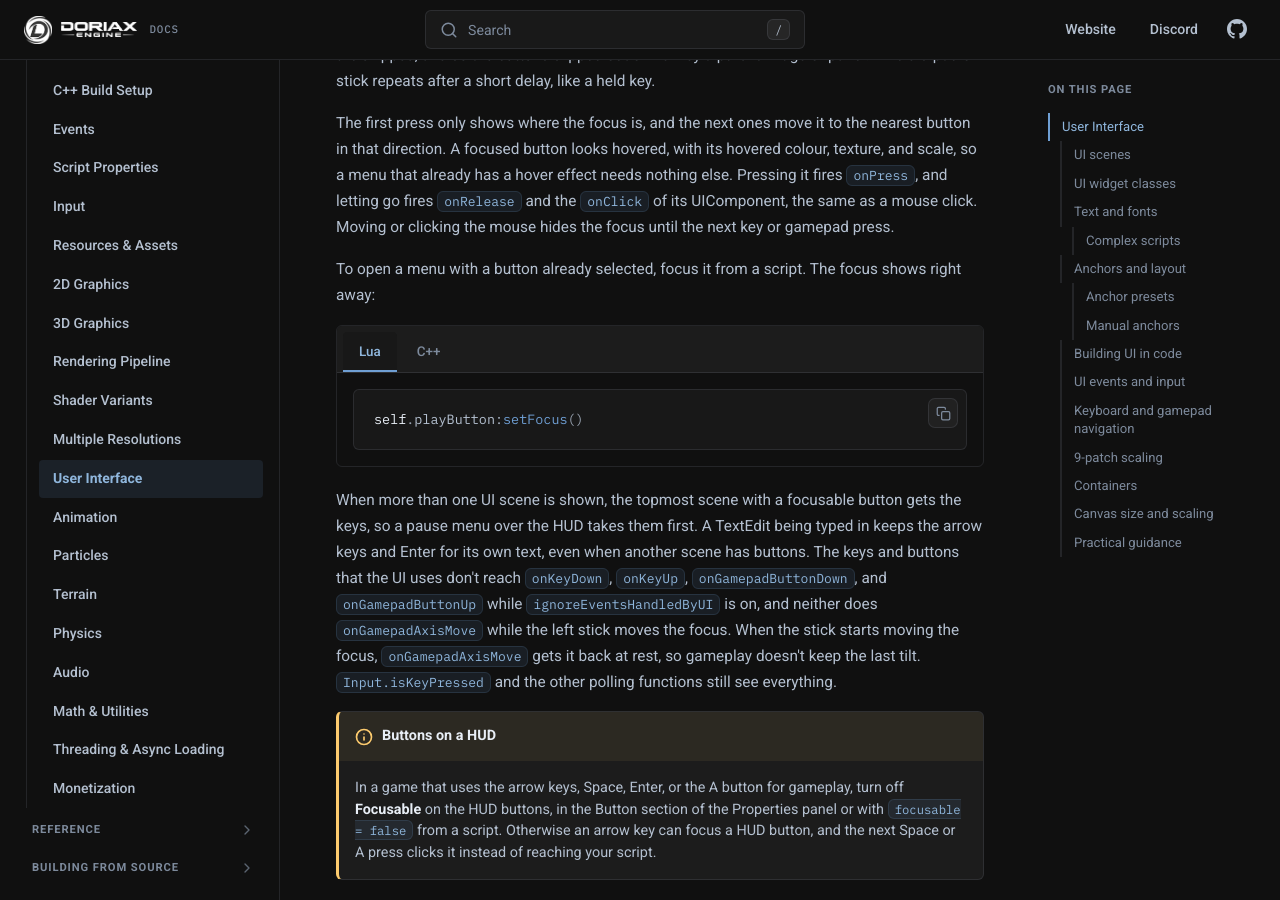
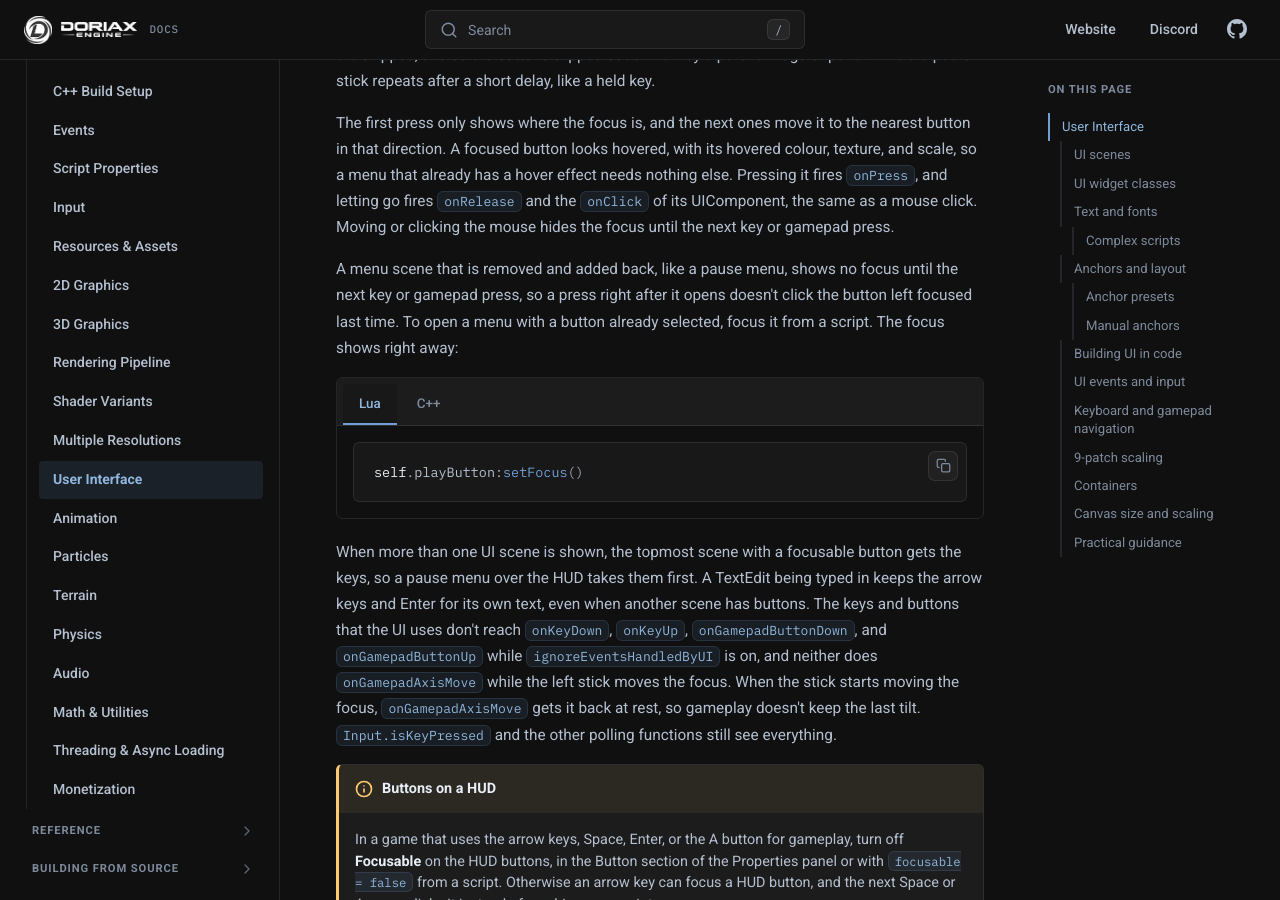
Before and after one commit to doriaxengine/doriax-docs, an MkDocs documentation site: the page built from docs/manual/user-interface.md, in a window 1280 px wide and 900 px high, scrolled down 5847 px. Built offline with MkDocs 1.6.1, drawn with Linux system fonts in a browser that asks for light colours; comment, search, counter and statistics services are not loaded.

Commit message:
Doc hideFocus and the focus of a removed scene

```diff
--- a/docs/manual/user-interface.md
+++ b/docs/manual/user-interface.md
@@ -253,8 +253,10 @@ Pressing it fires `onPress`, and letting go fires `onRelease` and the `onClick`
 UIComponent, the same as a mouse click. Moving or clicking the mouse hides the focus
 until the next key or gamepad press.
 
-To open a menu with a button already selected, focus it from a script. The focus shows
-right away:
+A menu scene that is removed and added back, like a pause menu, shows no focus until the
+next key or gamepad press, so a press right after it opens doesn't click the button left
+focused last time. To open a menu with a button already selected, focus it from a script.
+The focus shows right away:
 
 === "Lua"
 
```
Also changed, not shown: docs/reference/classes/uisystem.md (+4 -1 lines).
